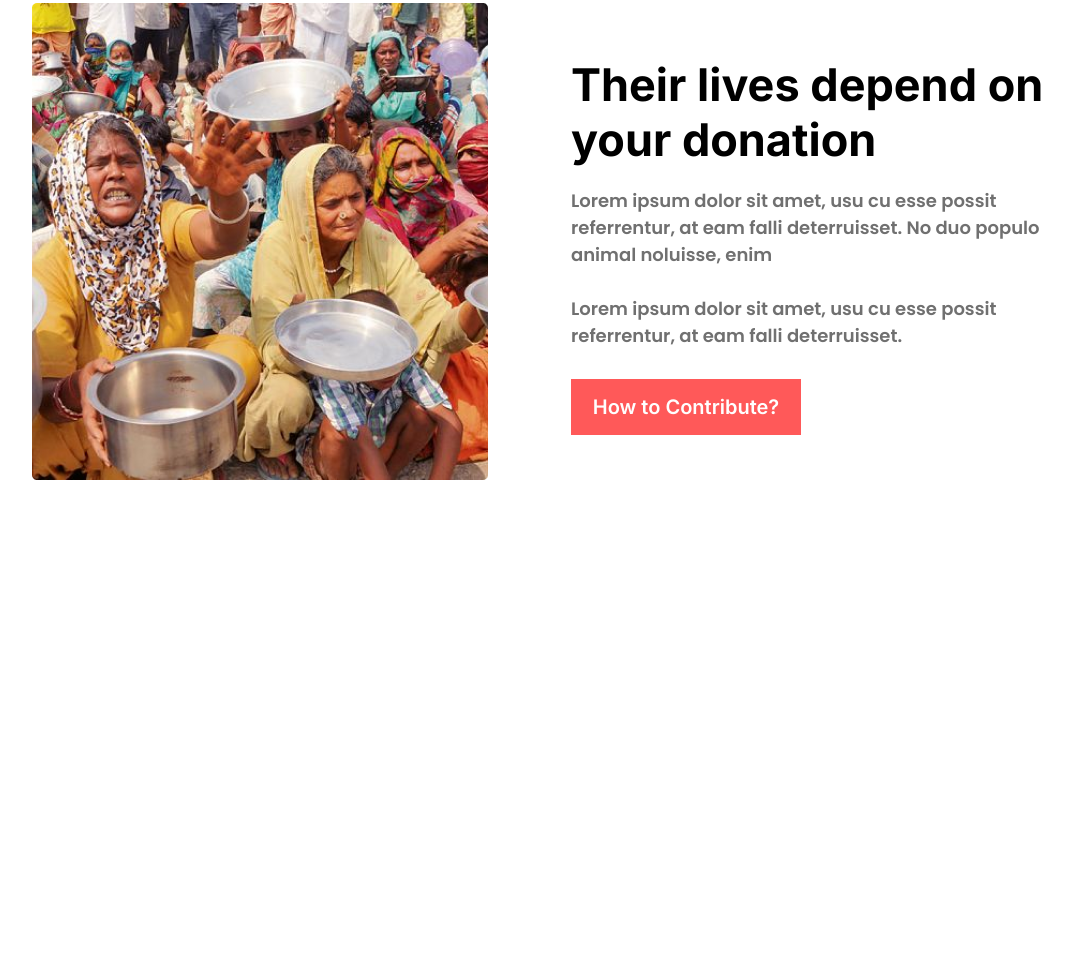
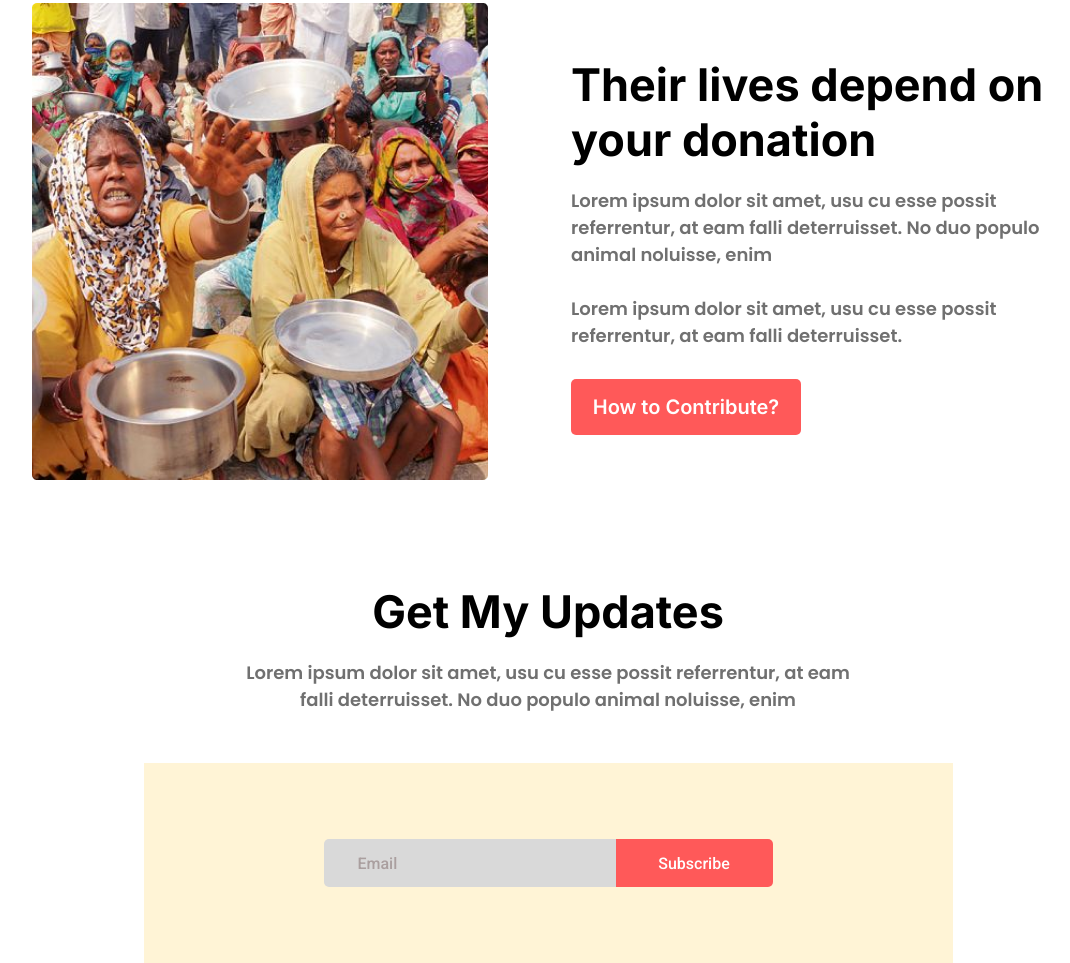
Before and after one commit to SH-rifat/1st-project, a plain HTML site: page index.html in a window 1280 px wide. Shown: the part 2819-3782 px from the top of the page, without its empty margins (92-1162 px from the left). Before the commit the page ends 3403 px from the top, so only its background shows below. Drawn offline with Linux system fonts and the light colour scheme.

Commit message:
update section added

```diff
--- a/assets/css/style.css
+++ b/assets/css/style.css
@@ -248,9 +248,83 @@
     font-weight: 600px;
     font-size: 20px;
     color: white;
+    cursor: pointer;
+    border-radius: 5px;
 }
 
 .depends-section .depends-left-section{
     margin-right: 0px;
     margin-left: 83px;
 }
+
+/* update section */
+
+.update-section{
+    display: flex;
+    justify-content: center;
+}
+.update-section .update-section-content h1{
+    font-family: var(--inter);
+    font-weight: 700;
+    font-size: 45px;
+    width: 619px;
+    text-align: center;
+}
+
+.update-section .update-section-content{
+    display: flex;
+    flex-direction: column;
+    align-items: center;
+}
+.update-section .update-section-content p{
+    font-family: var(--poppins);
+    font-weight: 400;
+    font-size: 18px;
+    color: var(--moyla-color);
+    width: 619px;
+    text-align: center;
+    margin-top: 20px;
+    margin-bottom: 50px;
+}
+.update-section .update-section-card{
+    width: 809px;
+    height: 200px;
+    background-color: #FFF4D6;
+    display: flex;
+    justify-content: center;
+    align-items: center;
+}
+.update-section .update-section-card .form{
+    display: flex;
+}
+.update-section .update-section-card .form input{
+    width: 275px;
+    height: 48px;
+    background-color: #D9D9D9;
+    border: none;
+    border-radius: 5px 0px 0px 5px;
+    font-family: var(--roboto);
+    font-weight: 500;
+    font-size: 16px;
+    padding-left: 17px;
+    color: #AA9F9F;
+}
+.update-section .update-section-card .form input::placeholder{
+    font-family: var(--roboto);
+    font-weight: 500;
+    font-size: 16px;
+    padding-left: 17px;
+    color: #AA9F9F;
+}
+.update-section .update-section-card .form button{
+    width: 157px;
+    height: 48px;
+    background-color: var(--primary-color);
+    color: white;
+    border: none;
+    font-family: var(--roboto);
+    font-weight: 500;
+    font-size: 16px;
+    cursor: pointer;
+    border-radius: 0px 5px 5px 0px;
+}
--- a/index.html
+++ b/index.html
@@ -91,5 +91,20 @@
             <button>How to Contribute?</button>
         </div>
     </div>
+    <!-- update section -->
+    <div class="update-section">
+        <div>
+            <div class="update-section-content">
+                <h1>Get My Updates</h1>
+                <p>Lorem ipsum dolor sit amet, usu cu esse possit referrentur, at eam falli deterruisset. No duo populo animal noluisse, enim</p>
+            </div>
+            <div class="update-section-card">
+                <div class="form">
+                    <input type="text" placeholder="Email">
+                    <button>Subscribe</button>
+                </div>
+            </div>
+        </div>
+    </div>
 </body>
 </html>
```
